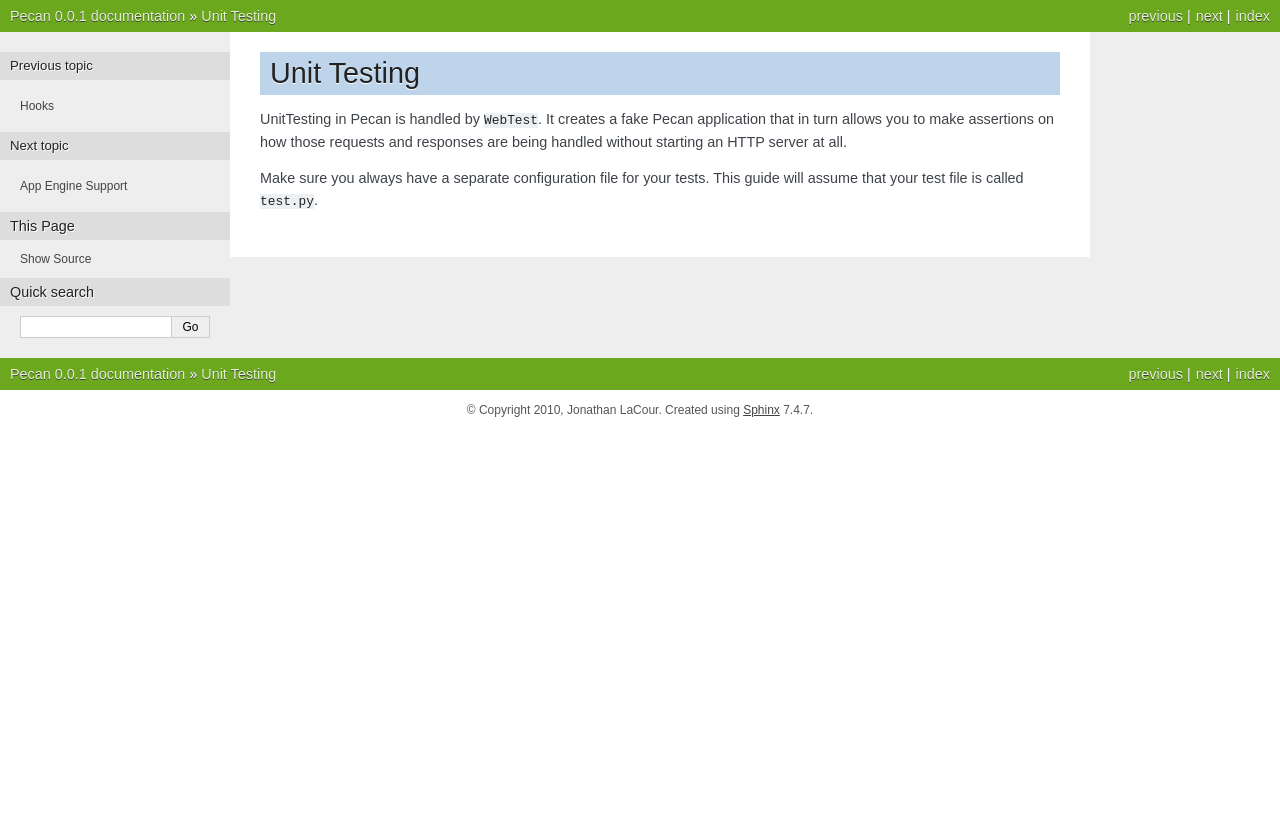
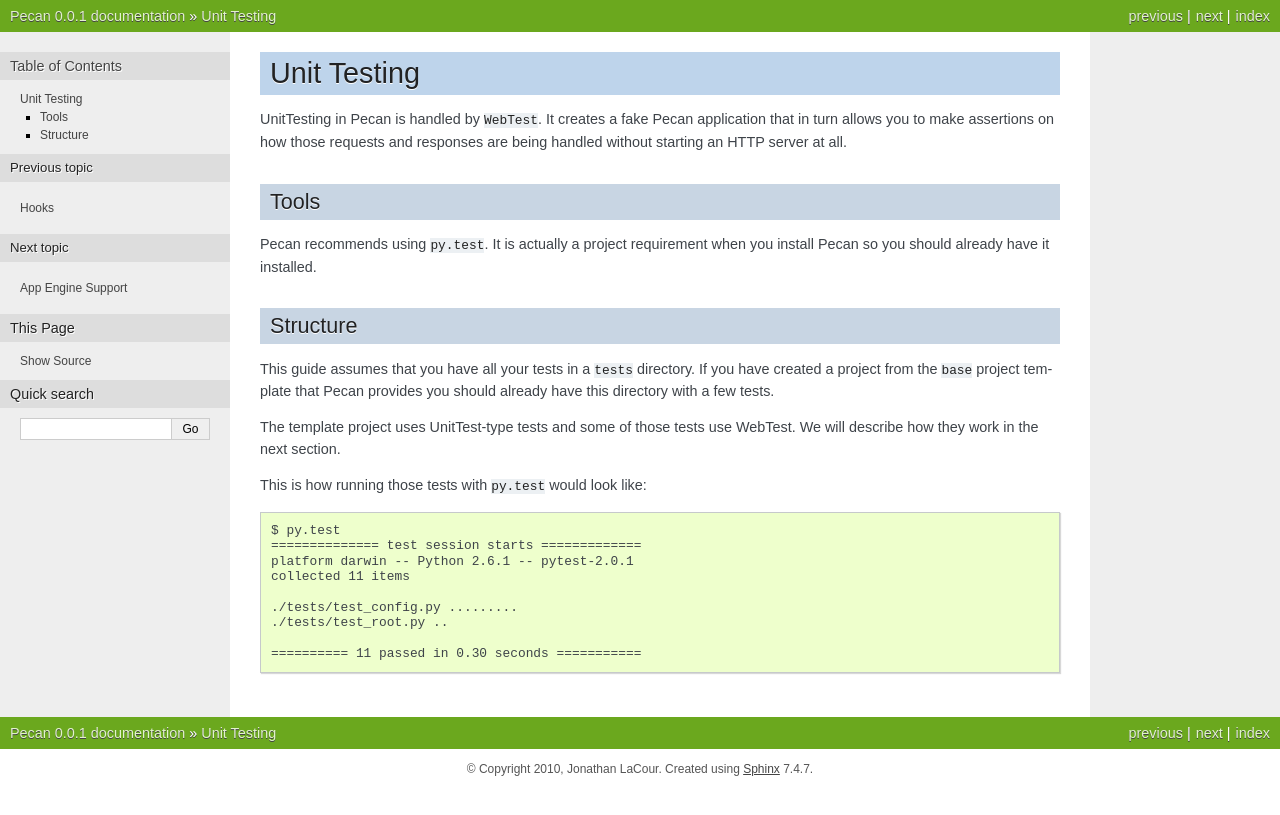
Before and after one commit to stackforge/pecan, a Sphinx documentation site: the page built from docs/source/testing.rst, in a window 1280 px wide. Shown: the top 815 px of the page. Built offline with Sphinx 7.4.7, drawn with Linux system fonts in a browser that asks for light colours; pages that are not in the unit, such as notebooks, are missing from menus.

Commit message:
adding testing goodness

```diff
--- a/docs/source/testing.rst
+++ b/docs/source/testing.rst
@@ -6,5 +6,30 @@
 application that in turn allows you to make assertions on how those requests
 and responses are being handled without starting an HTTP server at all.
 
-Make sure you always have a separate configuration file for your tests. This
-guide will assume that your test file is called ``test.py``.
+
+Tools
+-----
+Pecan recommends using ``py.test``. It is actually a project requirement when
+you install Pecan so you should already have it installed.
+
+
+Structure
+---------
+This guide assumes that you have all your tests in a ``tests`` directory. If
+you have created a project from the ``base`` project template that Pecan
+provides you should already have this directory with a few tests.
+
+The template project uses UnitTest-type tests and some of those tests use
+WebTest. We will describe how they work in the next section.
+
+This is how running those tests with ``py.test`` would look like::
+
+    $ py.test
+    ============== test session starts =============
+    platform darwin -- Python 2.6.1 -- pytest-2.0.1
+    collected 11 items
+
+    ./tests/test_config.py .........
+    ./tests/test_root.py ..
+
+    ========== 11 passed in 0.30 seconds ===========
```
